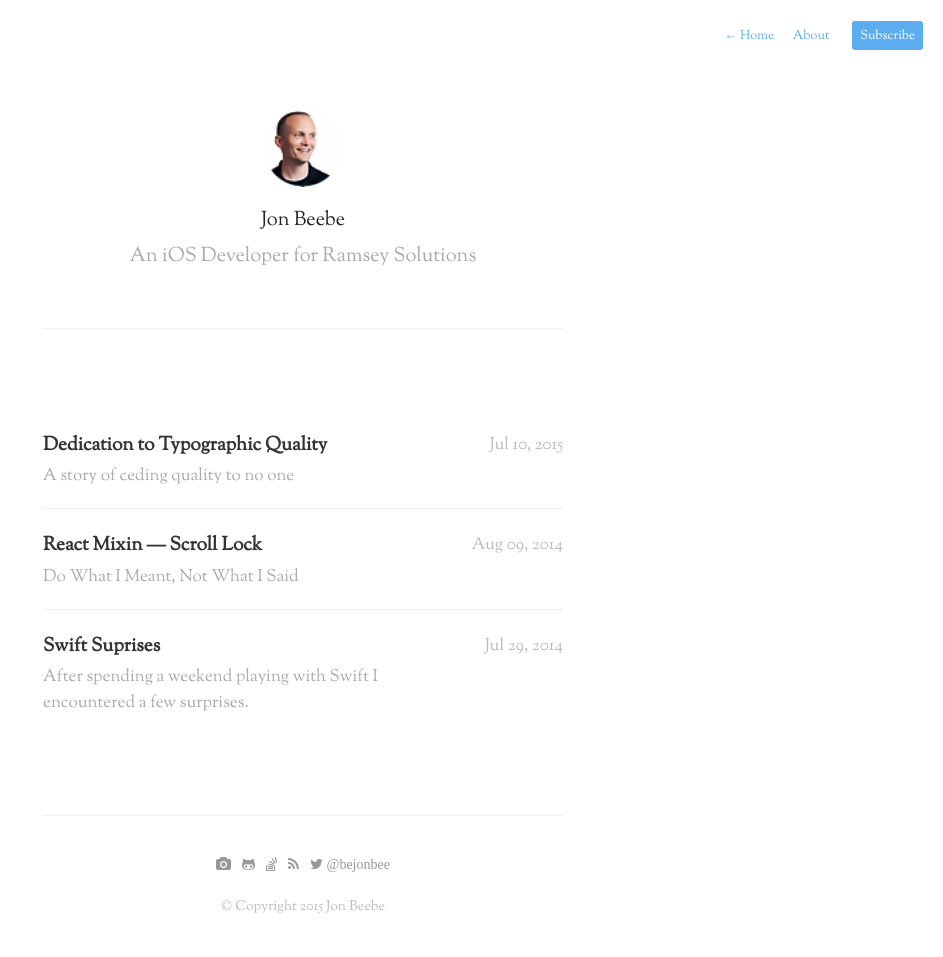
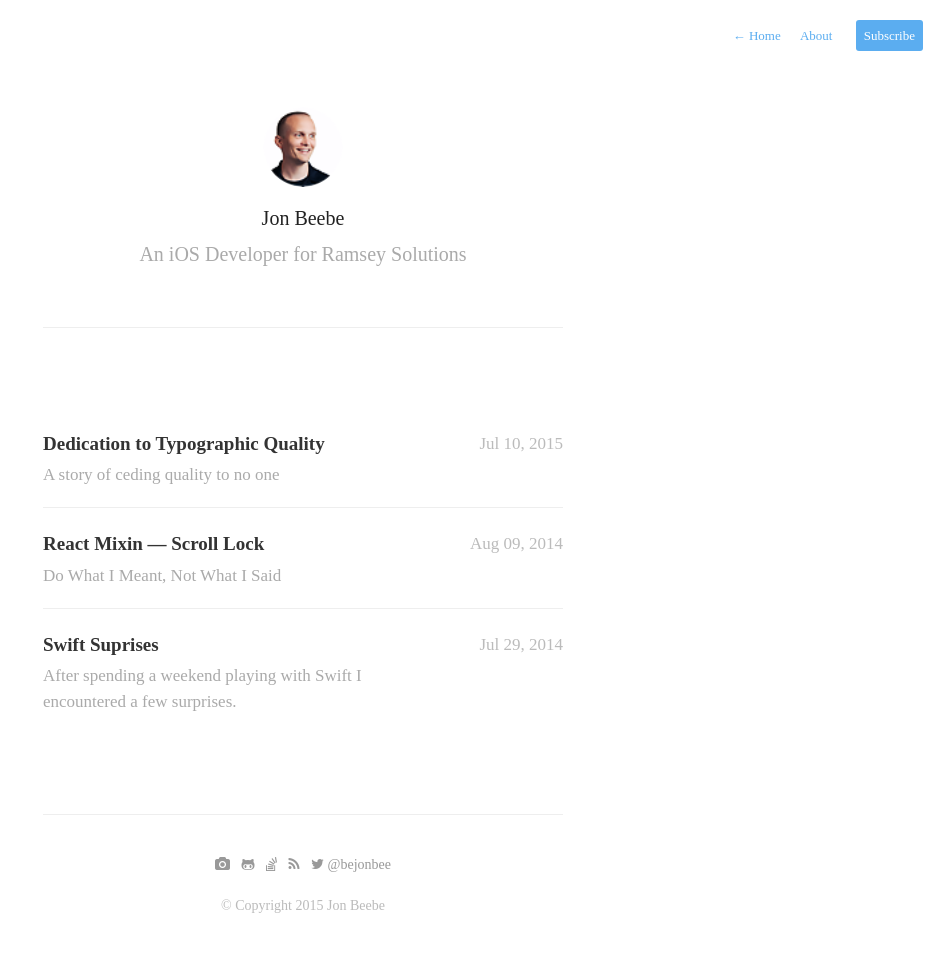
Before and after one commit to jonathan-beebe/somethingkindawierd.github.com, a Jekyll site: the page built from index.html, in a window 1280 px wide. Shown: the whole page, without its empty margins (337-1280 px from the left). Built offline with Jekyll 4.4.1, drawn with Linux system fonts in a browser that asks for light colours; Markdown is read by kramdown in place of the engine named in the settings; the list of posts is cut into pages by our own code.

Commit message:
Typekit and Opentype

```diff
--- a/_sass/_fonts.scss
+++ b/_sass/_fonts.scss
@@ -9,7 +9,7 @@
   font-style: normal;
 }*/
 
-@font-face {
+/*@font-face {
   font-family: 'sorts_mill_goudyitalic';
   src: url('../fonts/GoudyStM-Italic-webfont.eot');
   src: url('../fonts/GoudyStM-Italic-webfont.eot?#iefix') format('embedded-opentype'),
@@ -29,4 +29,4 @@
        url('../fonts/GoudyStM-webfont.svg#sorts_mill_goudyregular') format('svg');
   font-weight: normal;
   font-style: normal;
-}
+}*/
--- a/_sass/_profile.scss
+++ b/_sass/_profile.scss
@@ -34,7 +34,7 @@
     font-size: 20px;
     color: #aaa;
     margin-top: 10px;
-    font-family: "sorts_mill_goudyregular", Helvetica, Arial, sans-serif;
+    font-family: $font-serif;
     font-style: normal;
     font-weight: normal;
     margin-top: 10px;
--- a/_sass/_typography.scss
+++ b/_sass/_typography.scss
@@ -1,6 +1,19 @@
 $font-sans-serif: "Avenir Next", "Helvetica Neue", "Helvetica", sans-serif;
-$font-serif: "sorts_mill_goudyregular", Helvetica, Arial, sans-serif;
+$font-serif: "sorts-mill-goudy", serif;
 $font-code: "Source Code Pro", Menlo, Monaco, Courier, monospace;
+
+%opentype-required {
+  font-kerning: normal;
+  font-variant-ligatures: common-ligatures, contextual;
+  -moz-font-feature-settings: "kern", "liga", "clig", "calt", "lnum";
+  -ms-font-feature-settings: "kern", "liga", "clig", "calt", "lnum";
+  -webkit-font-feature-settings: "kern", "liga", "clig", "calt", "lnum";
+  font-feature-settings: "kern", "liga", "clig", "calt", "lnum";
+}
+
+html, body, * {
+  @extend %opentype-required;
+}
 
 body {
   font:21px/1 $font-serif;
```
Also changed, not shown: _layouts/default.html (+12 -0 lines).
